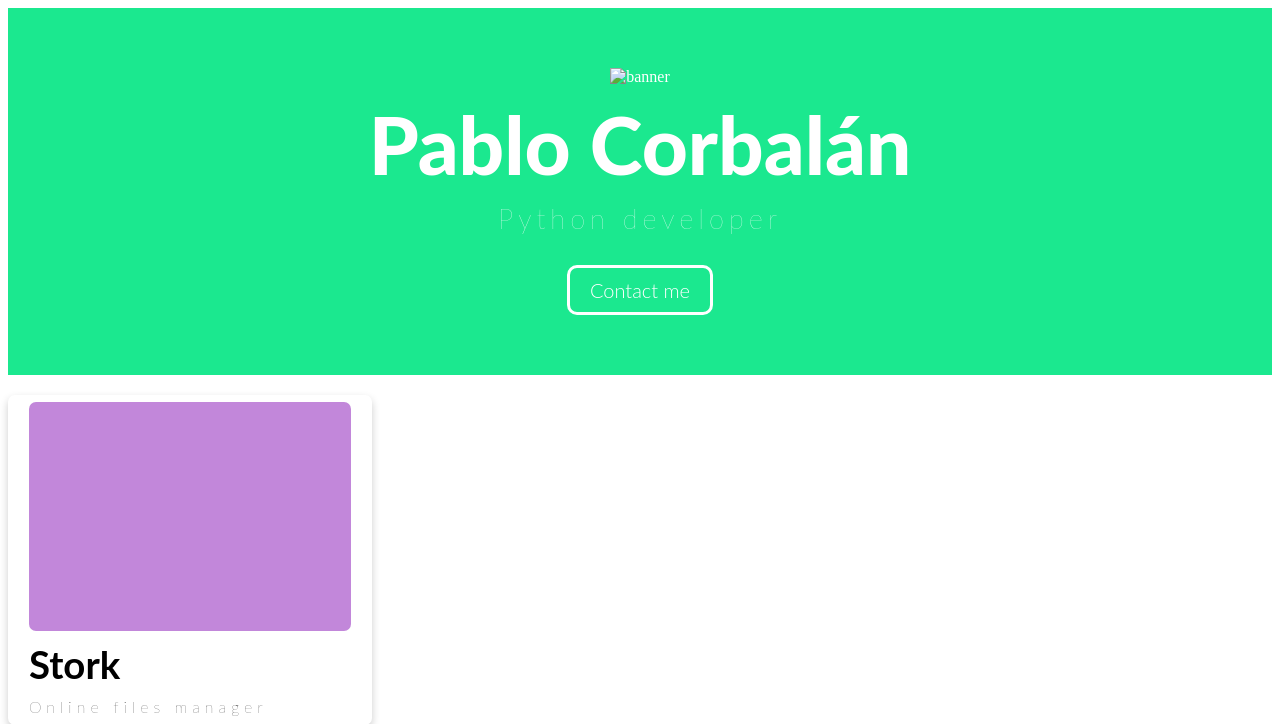
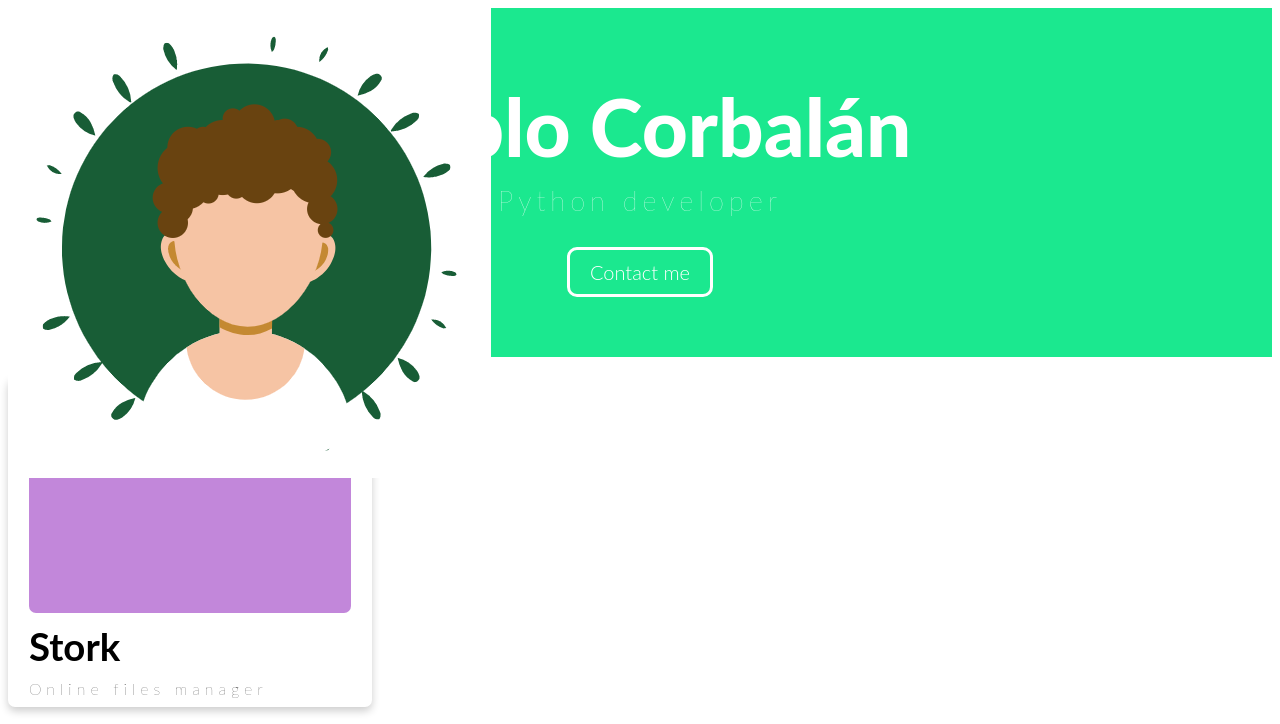
Before and after one commit to PabloCorbCon/PersonalWeb, a Flask app: page / in a window 1280 px wide. Shown: the top 724 px of the page. Run offline with Flask 2, Linux system fonts and the light colour scheme.

Commit message:
some CSS comments added

```diff
--- a/templates/main.html
+++ b/templates/main.html
@@ -9,10 +9,14 @@
 	</head>
 	<body>
 		<!--menu -->
+		<div class="menu">
+			<img id="menu-logo" alt="logo" src="images/autoilustration.PNG">
+			<div id="menu-socials">
+			</div>
+		</div>
 		<!--banner-->
 		<div>
 			<section class="banner">
-				<img url="https://github.com/PabloCorbCon/PersonalWeb/blob/master/templates/images/banner_and_foto.png" alt="banner">
 				<h1>Pablo Corbalán</h1>
 				<p>Python developer</p>
 				<a class="round-button">Contact me</a>
--- a/templates/style/maincss.css
+++ b/templates/style/maincss.css
@@ -1,5 +1,9 @@
 @import url(https://fonts.googleapis.com/css?family=Lato:400, 300, 100, 700, 900);
 
+/*
+Here we create the default properties for all
+our html document.
+*/
 h1,
 h4,
 p,
@@ -24,6 +28,21 @@ p {
     font-weight: 100;
     letter-spacing: 5px;
 }
+
+
+
+/*Create a menu using the class menu and different IDs*/
+.menu {
+    position:fixed;
+    color:red;
+}
+.menu-logo {
+    hpadding:10px;
+}
+
+
+
+/*Create a banner for our page*/
 .banner {
     width: 100%;
     padding: 60px 0;
@@ -31,6 +50,7 @@ p {
     background: #1BE88F;
     color: white;
 }
+
 .round-button{
     font-size: 20px;
     display: inline-block;
@@ -45,6 +65,12 @@ p {
     background-color: white;
     color: #33cccc;
 }
+
+
+/*
+Here we store the best projects using the CSS
+card model
+*/
 .card {
     /* Add shadows to create the "card" effect */
     box-shadow: 0 4px 8px 0 rgba(0,0,0,0.2);
@@ -60,12 +86,10 @@ p {
 .main.text {
     padding: 15px;
 }
-
 /* On mouse-over, add a deeper shadow */
 .card:hover {
-    box-shadow: 0 8px 16px 0 rgba(0,0,0,0.4);
+    box-shadow: 0 8px 16px 0 rgba(0,0,0,0.35);
 }
-
 /* Add some padding inside the card container */
 .container {
     padding: 2px 16px;
```
